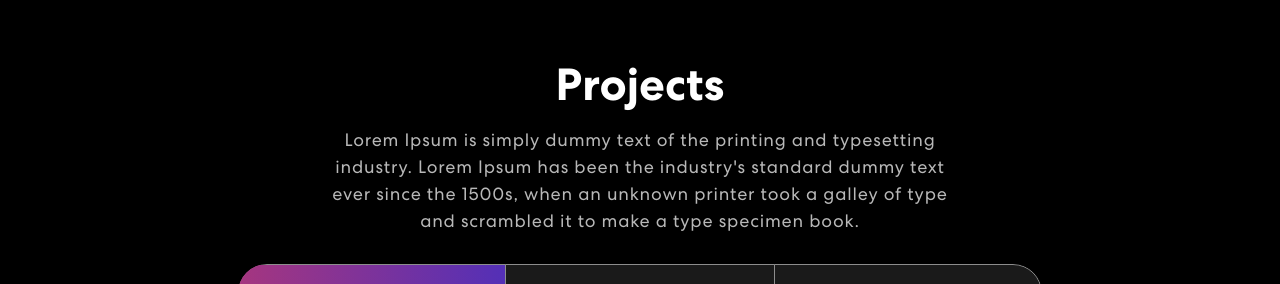
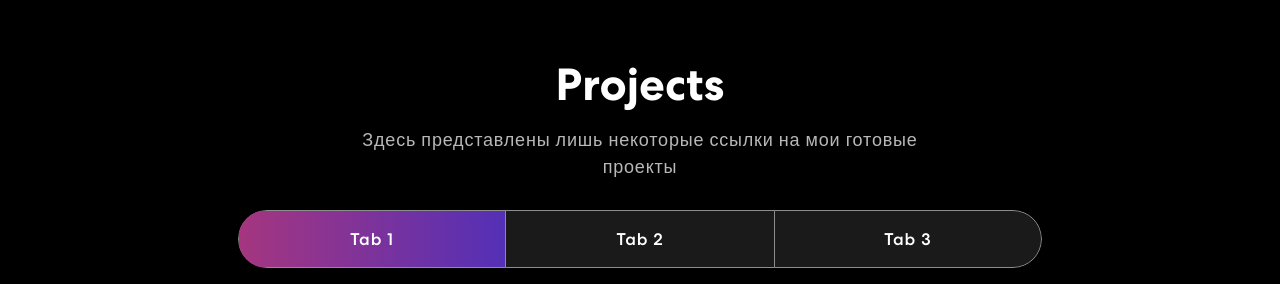
Before and after one commit to sashaxox/greatanimationapp, a React (Create React App) app: page / in a window 1280 px wide. Shown: the part 1460-1744 px from the top of the page. Built offline with nearby package versions, Linux system fonts and the light colour scheme; the HTML template or start-up script is replaced by a standard one.

Commit message:
добавил ссылку на 1ый проект

```diff
--- a/src/components/Banner.jsx
+++ b/src/components/Banner.jsx
@@ -22,6 +22,7 @@ export const Banner = () => {
     return () => {
       clearInterval(ticker);
     };
+  // eslint-disable-next-line react-hooks/exhaustive-deps
   }, [text]);
 
   const tick = () => {
--- a/src/components/ProjectCard.jsx
+++ b/src/components/ProjectCard.jsx
@@ -4,9 +4,10 @@ export const ProjectCard = ({ title, description, imgUrl }) => {
   return (
     <Col size={12} sm={6} md={4}>
       <div className="proj-imgbx">
-        <img src={imgUrl} alt=""/>
+        <img src={imgUrl} alt="" />
         <div className="proj-txtx">
-          <h4>{title}</h4>
+          <a href="https://main--cryptoappproject.netlify.app/">{title}</a>
+          <br />
           <span>{description}</span>
         </div>
       </div>
--- a/src/components/Projects.jsx
+++ b/src/components/Projects.jsx
@@ -1,6 +1,6 @@
 import { Container, Row, Col, Tab, Nav } from "react-bootstrap";
 import { ProjectCard } from "./ProjectCard";
-import projImg1 from "../assets/img/project-img1.png";
+import projImg1 from "../assets/img/SL_0212121_40670_78.jpg";
 import projImg2 from "../assets/img/project-img2.png";
 import projImg3 from "../assets/img/project-img3.png";
 import colorSharp2 from "../assets/img/color-sharp2.png";
@@ -12,8 +12,8 @@ import React from "react";
 export const Projects = () => {
   const projects = [
     {
-      title: "Business Startup",
-      description: "Design & Development",
+      title: "Crypto app",
+      description: "React training",
       imgUrl: projImg1,
     },
     {
@@ -56,11 +56,7 @@ export const Projects = () => {
                 >
                   <h2>Projects</h2>
                   <p>
-                    Lorem Ipsum is simply dummy text of the printing and
-                    typesetting industry. Lorem Ipsum has been the industry's
-                    standard dummy text ever since the 1500s, when an unknown
-                    printer took a galley of type and scrambled it to make a
-                    type specimen book.
+                    Здесь представлены лишь некоторые ссылки на мои готовые проекты
                   </p>
                   <Tab.Container id="projects-tabs" defaultActiveKey="first">
                     <Nav
```
Also changed, not shown: 1 other file (tests, documents, lock files or other folders).
